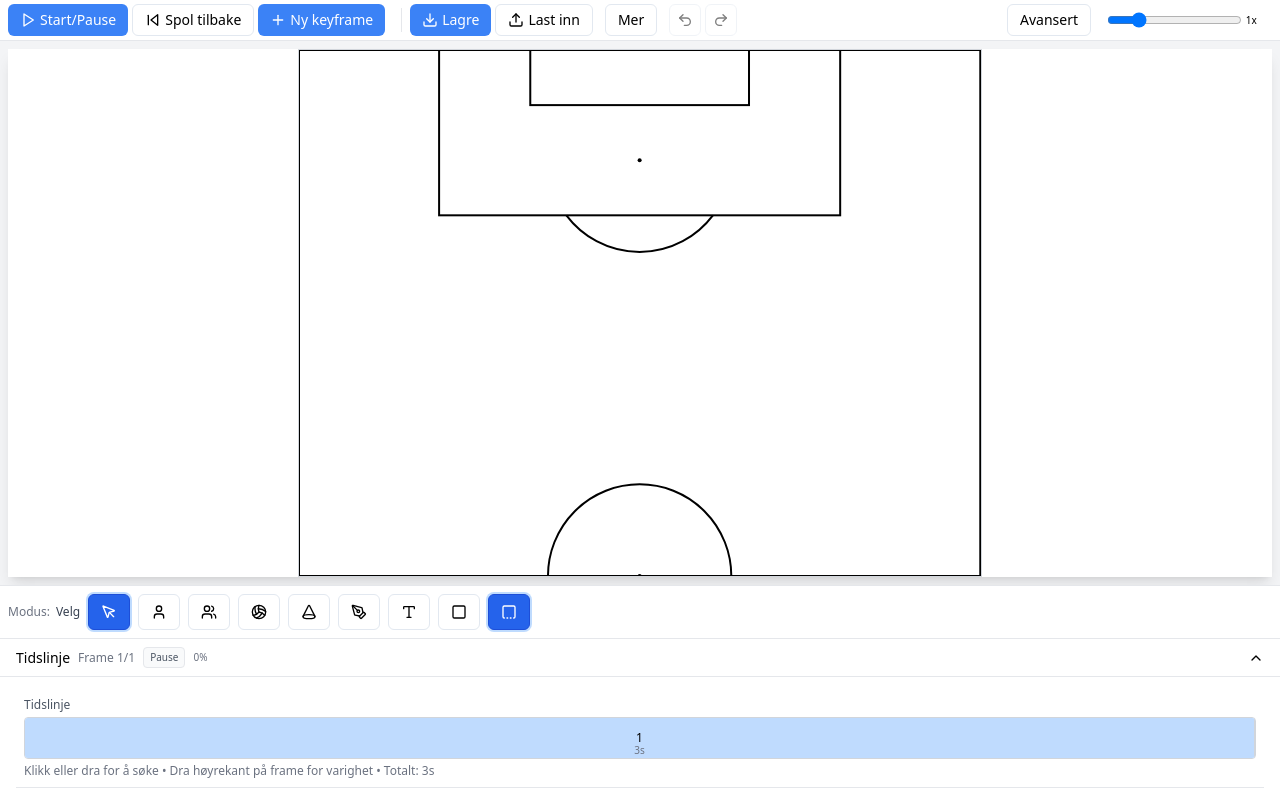
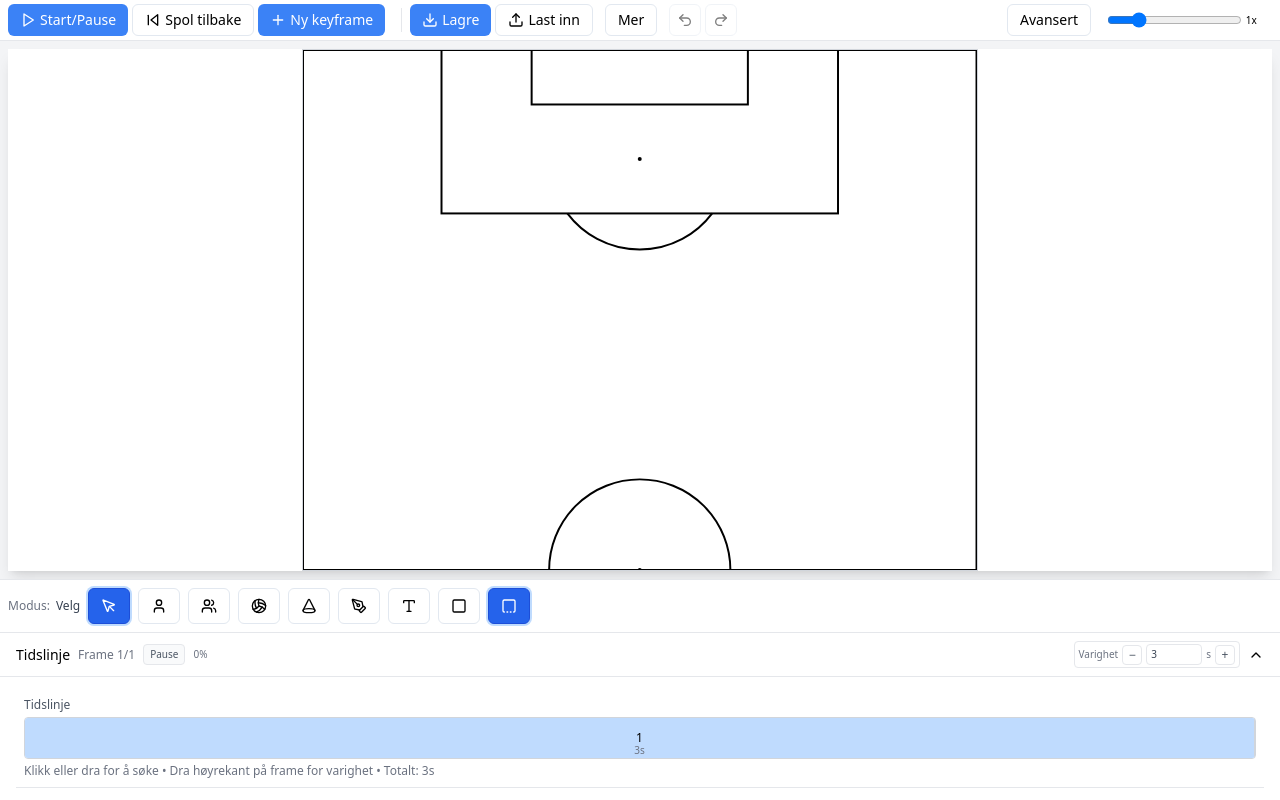
Before and after one commit to toro68/min_taktikk, a React (Create React App) app: page / in a window 1280 px wide. Built offline with nearby package versions, Linux system fonts and the light colour scheme.

Commit message:
Add explicit per-keyframe duration controls in timeline header

```diff
--- a/src/components/layout/AnimationSection.tsx
+++ b/src/components/layout/AnimationSection.tsx
@@ -27,6 +27,13 @@ const AnimationSection: React.FC<AnimationSectionProps> = ({
 }) => {
   const [isExpanded, setIsExpanded] = useState(true);
   const progressPct = Math.round(Math.max(0, Math.min(1, progress)) * 100);
+  const currentFrameDuration = frames[currentFrame]?.duration ?? 1;
+
+  const clampDuration = (duration: number) => Math.min(10, Math.max(0.2, Math.round(duration * 10) / 10));
+
+  const updateCurrentFrameDuration = (duration: number) => {
+    onFrameDurationChange?.(currentFrame, clampDuration(duration));
+  };
 
   return (
     <div className="bg-white border-t">
@@ -50,6 +57,39 @@ const AnimationSection: React.FC<AnimationSectionProps> = ({
         </div>
 
         <div className="flex items-center gap-2">
+          <div
+            className="flex items-center gap-1 rounded border border-gray-200 bg-white px-1 py-0.5"
+            onClick={(event) => event.stopPropagation()}
+          >
+            <span className="text-[10px] text-gray-500">Varighet</span>
+            <button
+              type="button"
+              aria-label="Reduser keyframe-varighet"
+              className="h-5 w-5 rounded border border-gray-200 text-xs text-gray-600 hover:bg-gray-50"
+              onClick={() => updateCurrentFrameDuration(currentFrameDuration - 0.1)}
+            >
+              −
+            </button>
+            <input
+              type="number"
+              min={0.2}
+              max={10}
+              step={0.1}
+              value={currentFrameDuration}
+              aria-label="Varighet for valgt keyframe"
+              onChange={(event) => updateCurrentFrameDuration(Number(event.target.value || currentFrameDuration))}
+              className="w-14 rounded border border-gray-200 px-1 py-0.5 text-[10px] text-gray-700"
+            />
+            <span className="text-[10px] text-gray-500">s</span>
+            <button
+              type="button"
+              aria-label="Øk keyframe-varighet"
+              className="h-5 w-5 rounded border border-gray-200 text-xs text-gray-600 hover:bg-gray-50"
+              onClick={() => updateCurrentFrameDuration(currentFrameDuration + 0.1)}
+            >
+              +
+            </button>
+          </div>
           {isExpanded ? <ChevronUp size={16} /> : <ChevronDown size={16} />}
         </div>
       </button>
```
